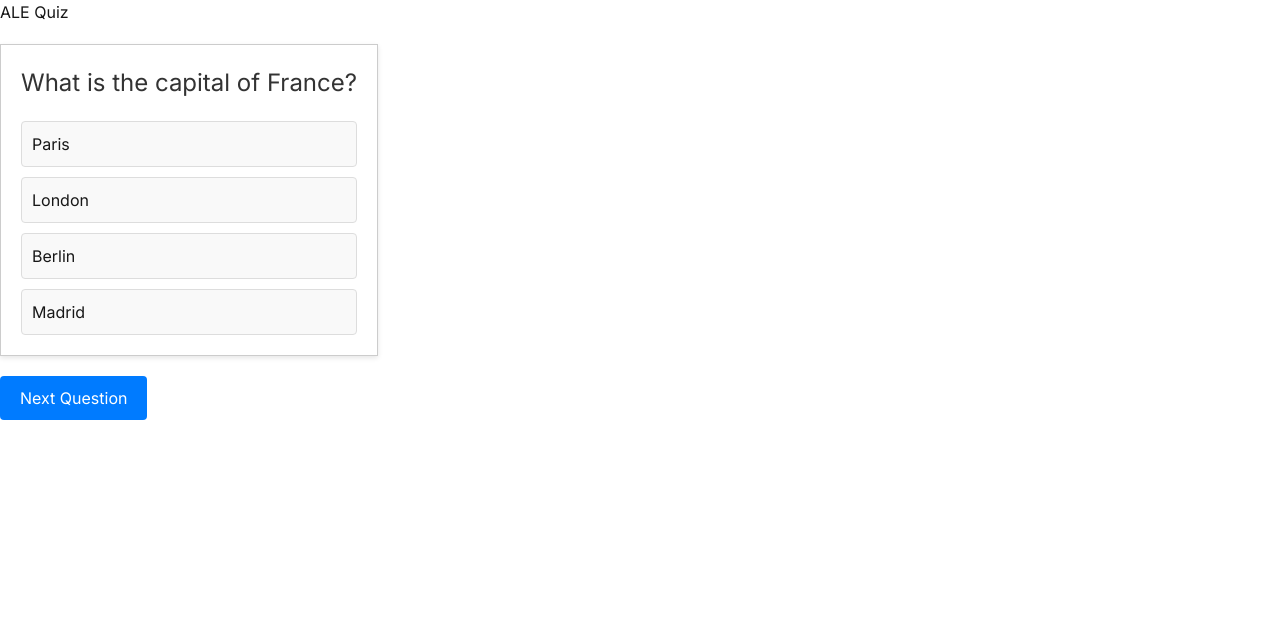
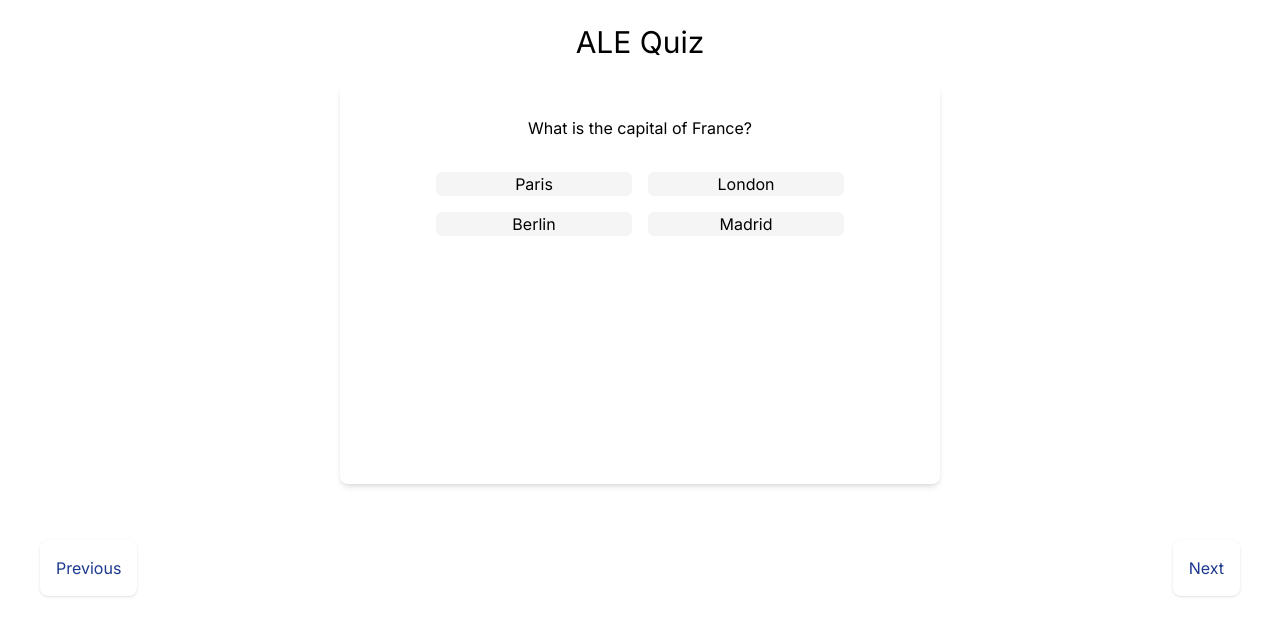
Before and after one commit to bhargavgudapati/csci4050project, a Next.js app in the folder seekdeeplearning/: page /AlePage in a window 1280 px wide. Shown: the top 636 px of the page. Built offline with nearby package versions, Linux system fonts and the light colour scheme.

Commit message:
updated ale page

```diff
--- a/seekdeeplearning/package.json
+++ b/seekdeeplearning/package.json
@@ -9,9 +9,9 @@
     "lint": "next lint"
   },
   "dependencies": {
-    "next": "^15.2.4",
-    "react": "^19.0.0",
-    "react-dom": "^19.0.0",
+    "next": "^15.3.0",
+    "react": "^19.1.0",
+    "react-dom": "^19.1.0",
     "react-router-dom": "^7.5.0"
   },
   "devDependencies": {
--- a/seekdeeplearning/src/app/AlePage/ALEPage.css
+++ /dev/null
@@ -1,12 +0,0 @@
-body {
-    display: flex;
-    justify-content: space-between;
-    align-items: center;
-}
-
-p {
-    font-size: 16px;
-    line-height: 1.5;
-    color: #333;
-    margin-bottom: 1em;
-}
--- a/seekdeeplearning/src/app/AlePage/page.tsx
+++ b/seekdeeplearning/src/app/AlePage/page.tsx
@@ -4,7 +4,6 @@ import React, { useState } from 'react';
 import QuestionCard from '../components/QuestionCard'; // Adjust path based on folder structure
 import Button from '../components/Button'; // Adjusted path based on folder structure
 import questions from './questions'; // Local question data
-import './ALEPage.css';
 
 function ALEPage() {
     const [currentQuestion, setCurrentQuestion] = useState(0);
@@ -17,20 +16,42 @@ function ALEPage() {
         }
     };
 
+    const handlePreviousQuestion = () => {
+        if (currentQuestion >= 0) {
+            setCurrentQuestion(currentQuestion - 1);
+            setSelectedAnswer(null); // Reset selected answer for the next question
+        }
+    };
+
     return (
-    <div className="ale-page">
-        <h1>ALE Quiz</h1>
+    <div className="p-6 space-y-6">
+        <h1 className="text-center text-3xl text-black">ALE Quiz</h1>
+        {/*<div className="flex flex-col items-center justify-center h-screen p-4 rounded-lg shadow">*/}
+                <div className="w-[600px] mx-auto">
                     <QuestionCard
                         question={questions[currentQuestion].question}
                         answers={questions[currentQuestion].answers}
                         selectedAnswer={selectedAnswer}
                         onAnswerSelect={setSelectedAnswer}
                     />
+                </div>
+                <div className="flex justify-between mt-4 p-4">
+                    <div className="text-blue-900 mt-4 max-w-md bg-white p-4 rounded-lg shadow">
                         <Button
-        label="Next Question"
+                        label="Previous"
+                        onClick={handlePreviousQuestion}
+                        disabled={currentQuestion == 0}
+                        />
+                    </div>
+                    <div className="text-blue-900 mt-4 max-w-md bg-white p-4 rounded-lg shadow">
+                        <Button
+                        label="Next"
                         onClick={handleNextQuestion}
                         disabled={currentQuestion >= questions.length - 1}
                         />
+                    </div>
+            {/*</div>*/}
+        </div>
     </div>
     );
 }
--- a/seekdeeplearning/src/app/SetList/page.tsx
+++ b/seekdeeplearning/src/app/SetList/page.tsx
@@ -1,5 +1,4 @@
 import React from 'react';
-import '../styles/SetList.css';
 
 // Define your topics with actual Date objects
 const topics = [
--- a/seekdeeplearning/src/app/components/AnswerOption.tsx
+++ b/seekdeeplearning/src/app/components/AnswerOption.tsx
@@ -1,5 +1,4 @@
 import React from 'react';
-import '../styles/AnswerOption.css';
 
 interface AnswerOptionProps {
   text: string;
@@ -10,7 +9,7 @@ interface AnswerOptionProps {
 function AnswerOption({ text, isSelected, onSelect }: AnswerOptionProps) {
   return (
     <div
-      className={`answer-option ${isSelected ? 'selected' : ''}`}
+      className={`bg-[#F5F5F5] hover:bg-gray-200 rounded-md text-center  answer-option ${isSelected ? 'selected' : ''}`}
       onClick={onSelect}
     >
       {text}
--- a/seekdeeplearning/src/app/components/Button.tsx
+++ b/seekdeeplearning/src/app/components/Button.tsx
@@ -1,9 +1,8 @@
 import React from 'react';
-import '../styles/Button.css';
 
 function Button({ label, onClick, disabled }: { label: string; onClick: () => void; disabled?: boolean }) {
   return (
-    <button className="custom-button" onClick={onClick} disabled={disabled}>
+    <button className="custom-buttom" onClick={onClick} disabled={disabled}>
       {label}
     </button>
   );
--- a/seekdeeplearning/src/app/components/QuestionCard.tsx
+++ b/seekdeeplearning/src/app/components/QuestionCard.tsx
@@ -1,6 +1,5 @@
 import React from 'react';
 import AnswerOption from './AnswerOption'; // Adjust path if needed
-import '../styles/QuestionCard.css'; // Corresponding styles
 
 // Props:
 // - question: The text of the question to display
@@ -16,12 +15,12 @@ interface QuestionCardProps {
 
 function QuestionCard({ question, answers, selectedAnswer, onAnswerSelect }: QuestionCardProps) {
   return (
-    <div className="question-card">
+    <div className="question-card rounded-lg bg-white p-4 shadow-md text-black h-[400px]">
       {/* Display the question */}
-      <h2 className="question-text">{question}</h2>
+      <h2 className="question-text text-center mt-4">{question}</h2>
 
       {/* Render the list of answer options */}
-      <div className="answers-container">
+      <div className="answers-container grid grid-cols-2 gap-4 mt-4 px-20 py-4">
            {answers.map((answer, index) => (
           <AnswerOption
           key={index} // Use a unique key for each answer (index is fine for static lists)
--- a/seekdeeplearning/src/app/data/questions.tsx
+++ b/seekdeeplearning/src/app/data/questions.tsx
@@ -1,7 +1,7 @@
 const questions = [
     {
-      question: 'What is the capital of France?',
-      answers: ['Paris', 'London', 'Berlin', 'Madrid'],
+      question: 'A sequential approach where each phase of the software development life cycle is completed one after the other without revisiting previous stages.',
+      answers: ['Linear Process Model', 'London', 'Berlin', 'Madrid'],
     },
     {
       question: 'Which planet is known as the Red Planet?',
--- a/seekdeeplearning/src/app/styles/AnswerOption.css
+++ /dev/null
@@ -1,17 +0,0 @@
-.answer-option {
-    padding: 10px;
-    border: 1px solid #ddd;
-    border-radius: 4px;
-    cursor: pointer;
-    background-color: #f9f9f9;
-  }
-
-  .answer-option:hover {
-    background-color: #f0f0f0;
-  }
-
-  .selected {
-    background-color: #007bff;
-    color: white;
-    border-color: #007bff;
-  }
--- a/seekdeeplearning/src/app/styles/Button.css
+++ /dev/null
@@ -1,12 +0,0 @@
-.custom-button {
-    padding: 10px 20px;
-    background-color: #007bff;
-    color: white;
-    border: none;
-    border-radius: 4px;
-    cursor: pointer;
-  }
-  .custom-button:disabled {
-    background-color: #ccc;
-    cursor: not-allowed;
-  }
--- a/seekdeeplearning/src/app/styles/QuestionCard.css
+++ /dev/null
@@ -1,21 +0,0 @@
-.question-card {
-    border: 1px solid #ccc;
-    padding: 20px;
-    margin: 20px auto; /* Center it horizontally with some margin */
-    border-radius: 8_px;
-    max-width: 500px; /* Limit width for readability */
-    background-color: #fff; /* White background */
-    box-shadow: 0 2px 5px rgba(0, 0, 0, 0.1); /* Subtle shadow */
-  }
-
-  .question-text {
-    font-size: 1.5rem;
-    margin-bottom: 20px;
-    color: #333; /* Darker text for contrast */
-  }
-
-  .answers-container {
-    display: flex;
-    flex-direction: column;
-    gap: 10px; /* Space between answer options */
-  }
```
Also changed, not shown: package.json (+6 -1 lines), 2 other files (tests, documents, lock files or other folders). Lines whose indentation alone changed are shown as unchanged.
